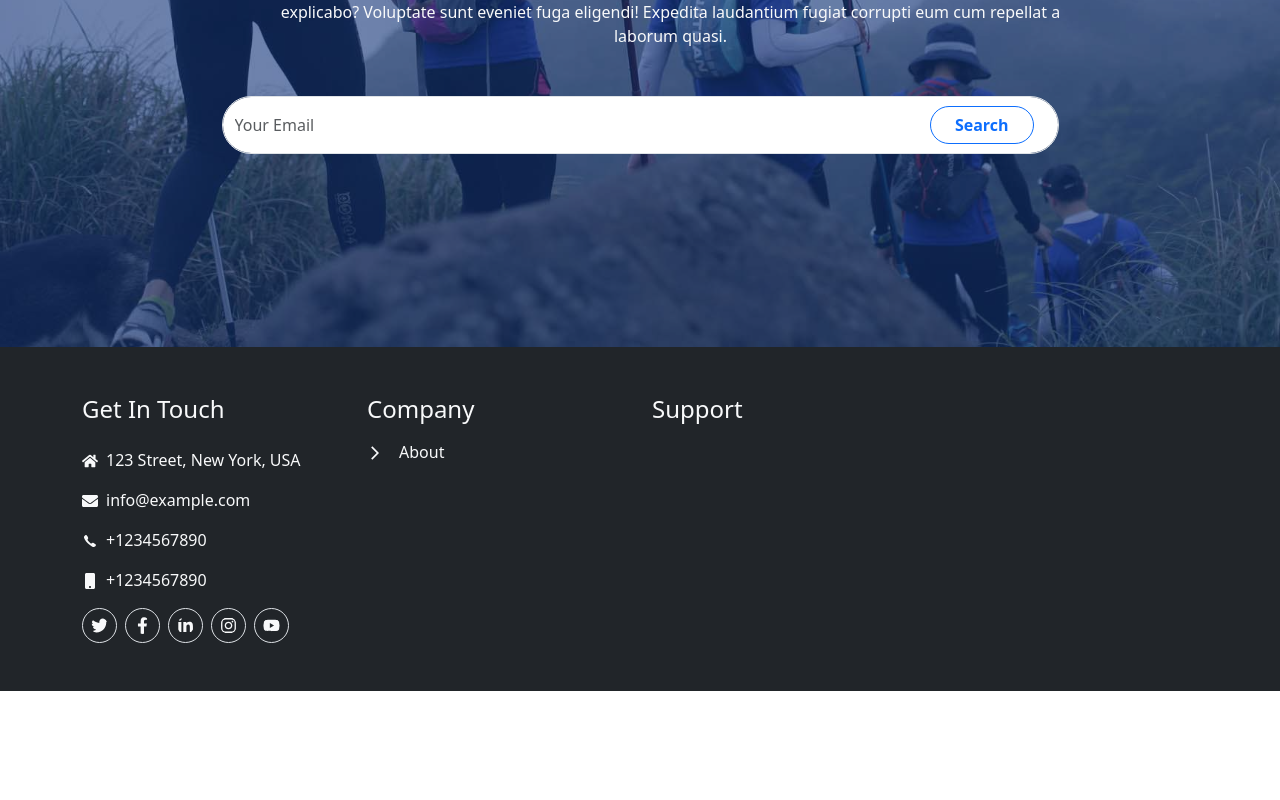
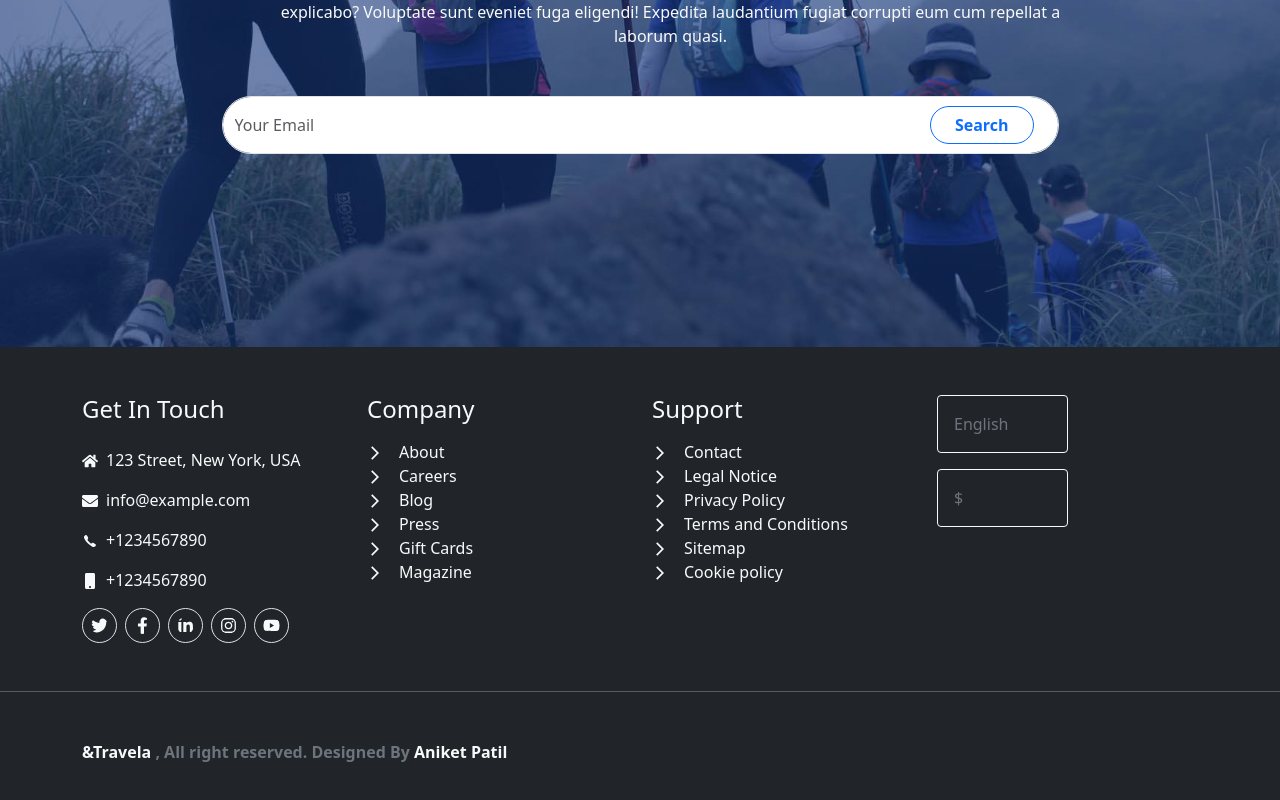
Before and after one commit to aniket-patil7075/Travela, a React (Vite) app: page / in a window 1280 px wide. Shown: the part 7682-8482 px from the top of the page. Before the commit the page ends 8373 px from the top, so only its background shows below. Built offline with nearby package versions, Linux system fonts and the light colour scheme.

Commit message:
Footer done

```diff
--- a/src/App.css
+++ b/src/App.css
@@ -454,6 +454,7 @@ body {
   text-decoration: none;
   color: #f8f9fa;
   font-weight: 500;
+  /* padding-top: 5px !important; */
 }
 
 @media (max-width:425px) {
--- a/src/components/Footer.jsx
+++ b/src/components/Footer.jsx
@@ -13,6 +13,7 @@ import { FaLinkedinIn } from "react-icons/fa";
 import { FaInstagram } from "react-icons/fa";
 import { FaYoutube } from "react-icons/fa";
 import { MdArrowForwardIos } from "react-icons/md";
+import NavDropdown from "react-bootstrap/NavDropdown";
 
 function Footer() {
   return (
@@ -54,39 +55,160 @@ function Footer() {
           </Container>
         </div>
       </div>
-      <div className="py-5 bg-dark text-light" >
+      <div className="py-5 bg-dark text-light">
         <Container>
-        <Row>
+          <Row>
             <Col>
-                <h4>Get In Touch</h4>
-                <p className="mt-4"><FaHome className="me-2" />123 Street, New York, USA</p>
-                <p><FaEnvelope className="me-2" />info@example.com</p>
-                <p><IoIosCall className="me-2" />+1234567890</p>
-                <p><FaMobile className="me-2" />+1234567890</p>
-                <div className=''>
-                        <FaTwitter className='border border-1 rounded rounded-circle p-2 me-2' style={{ width: "35px", height: "35px" }} />
+              <h4>Get In Touch</h4>
+              <p className="mt-4">
+                <FaHome className="me-2" />
+                123 Street, New York, USA
+              </p>
+              <p>
+                <FaEnvelope className="me-2" />
+                info@example.com
+              </p>
+              <p>
+                <IoIosCall className="me-2" />
+                +1234567890
+              </p>
+              <p>
+                <FaMobile className="me-2" />
+                +1234567890
+              </p>
+              <div className="">
+                <FaTwitter
+                  className="border border-1 rounded rounded-circle p-2 me-2"
+                  style={{ width: "35px", height: "35px" }}
+                />
 
-                        <FaFacebookF className='border border-1 rounded rounded-circle p-2 me-2' style={{ width: "35px", height: "35px" }} />
+                <FaFacebookF
+                  className="border border-1 rounded rounded-circle p-2 me-2"
+                  style={{ width: "35px", height: "35px" }}
+                />
 
-                        <FaLinkedinIn className='border border-1 rounded rounded-circle p-2 me-2' style={{ width: "35px", height: "35px" }} />
+                <FaLinkedinIn
+                  className="border border-1 rounded rounded-circle p-2 me-2"
+                  style={{ width: "35px", height: "35px" }}
+                />
 
-                        <FaInstagram className='border border-1 rounded rounded-circle p-2 me-2' style={{ width: "35px", height: "35px" }} />
+                <FaInstagram
+                  className="border border-1 rounded rounded-circle p-2 me-2"
+                  style={{ width: "35px", height: "35px" }}
+                />
 
-                        <FaYoutube className='border border-1 rounded rounded-circle p-2 me-2' style={{ width: "35px", height: "35px" }} />
-                    </div>
+                <FaYoutube
+                  className="border border-1 rounded rounded-circle p-2 me-2"
+                  style={{ width: "35px", height: "35px" }}
+                />
+              </div>
             </Col>
             <Col className="footerA">
-                <h4 className="mb-3">Company</h4>
-                <a href="/" ><MdArrowForwardIos className="me-3" />About</a>
+              <h4 className="mb-3">Company</h4>
+              <a href="/">
+                <MdArrowForwardIos className="me-3" />
+                About
+              </a><br/>
+              <a href="/">
+                <MdArrowForwardIos className="me-3" />
+                Careers
+              </a><br/>
+              <a className="" href="/">
+                <MdArrowForwardIos className="me-3" />
+                Blog
+              </a><br/>
+              <a href="/">
+                <MdArrowForwardIos className="me-3" />
+                Press
+              </a><br/>
+              <a href="/">
+                <MdArrowForwardIos className="me-3" />
+                Gift Cards
+              </a><br/>
+              <a href="/">
+                <MdArrowForwardIos className="me-3" />
+                Magazine
+              </a><br/>
+            </Col>
+            <Col className="footerA">
+              <h4 className="mb-3">Support</h4>
+              <a href="/">
+                <MdArrowForwardIos className="me-3" />
+                Contact
+              </a><br/>
+              <a href="/">
+                <MdArrowForwardIos className="me-3" />
+                Legal Notice
+              </a><br/>
+              <a href="/">
+                <MdArrowForwardIos className="me-3" />
+                Privacy Policy
+              </a><br/>
+              <a href="/">
+                <MdArrowForwardIos className="me-3" />
+                Terms and Conditions
+              </a><br/>
+              <a href="/">
+                <MdArrowForwardIos className="me-3" />
+                Sitemap
+              </a><br/>
+              <a href="/">
+                <MdArrowForwardIos className="me-3" />
+                Cookie policy
+              </a><br/>
             </Col>
             <Col>
-                <h4>Support</h4>
+                <div className="">
+                <Form.Group as={Col} controlId="formGridDate">
+                      <NavDropdown
+                        id="nav-dropdown-light-example"
+                        title="English"
+                        menuVariant="dark"
+                        className="bg-dark border border-light w-50 rounded rounded-1 p-3 text-secondary mb-3"
+                      >
+                        <NavDropdown.Item href="#action/3.1">
+                          Arabic
+                        </NavDropdown.Item>
+                        <NavDropdown.Item href="#action/3.2">
+                          German
+                        </NavDropdown.Item>
+                        <NavDropdown.Item href="#action/3.3">
+                          New Work
+                        </NavDropdown.Item>
+                        <NavDropdown.Item href="#action/3.4">
+                          Japan
+                        </NavDropdown.Item>
+                      </NavDropdown>
+                      <NavDropdown
+                        id="nav-dropdown-dark-example"
+                        title="$"
+                        menuVariant="dark"
+                        className="bg-dark border border-light w-50 rounded rounded-1 p-3 text-secondary"
+                      >
+                        <NavDropdown.Item href="#action/3.1">
+                          USD
+                        </NavDropdown.Item>
+                        <NavDropdown.Item href="#action/3.2">
+                          EUR
+                        </NavDropdown.Item>
+                        <NavDropdown.Item href="#action/3.3">
+                          INR
+                        </NavDropdown.Item>
+                        <NavDropdown.Item href="#action/3.4">
+                          GBP
+                        </NavDropdown.Item>
+                      </NavDropdown>
+                    </Form.Group>
+                </div>
             </Col>
-            <Col>
-
-            </Col>
-        </Row>
+          </Row>
         </Container>
+        <hr className="my-5"></hr>
+        <div className="mx-auto d-block">
+            <Container>
+            <p className="text-light fw-bold">&Travela <span className="text-secondary"> , All right reserved. Designed By</span>  Aniket Patil</p>
+            </Container>
+        </div>
       </div>
     </div>
   );
```
Also changed, not shown: src/components/AwesomePack.jsx (+12 -12 lines).
